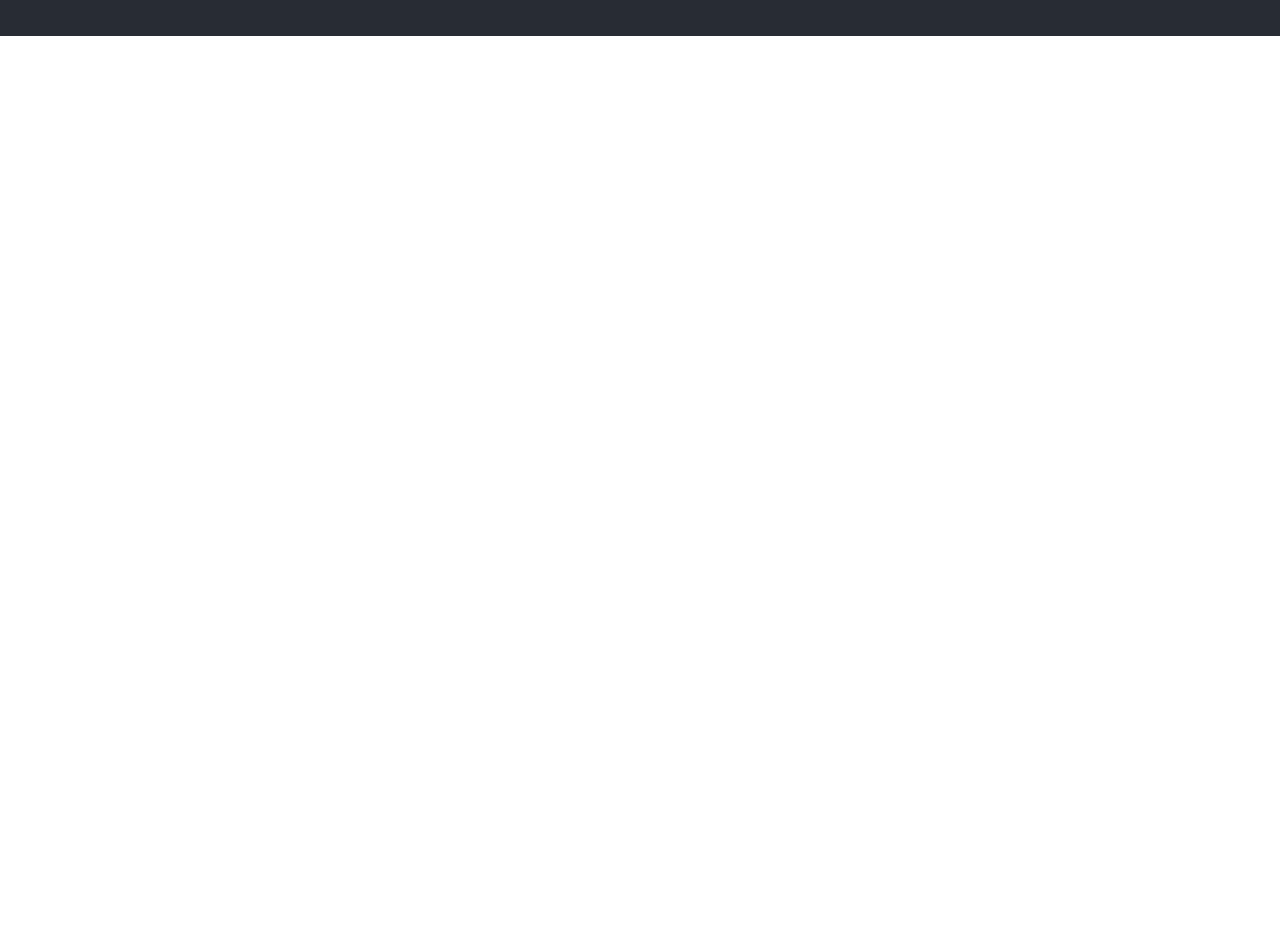
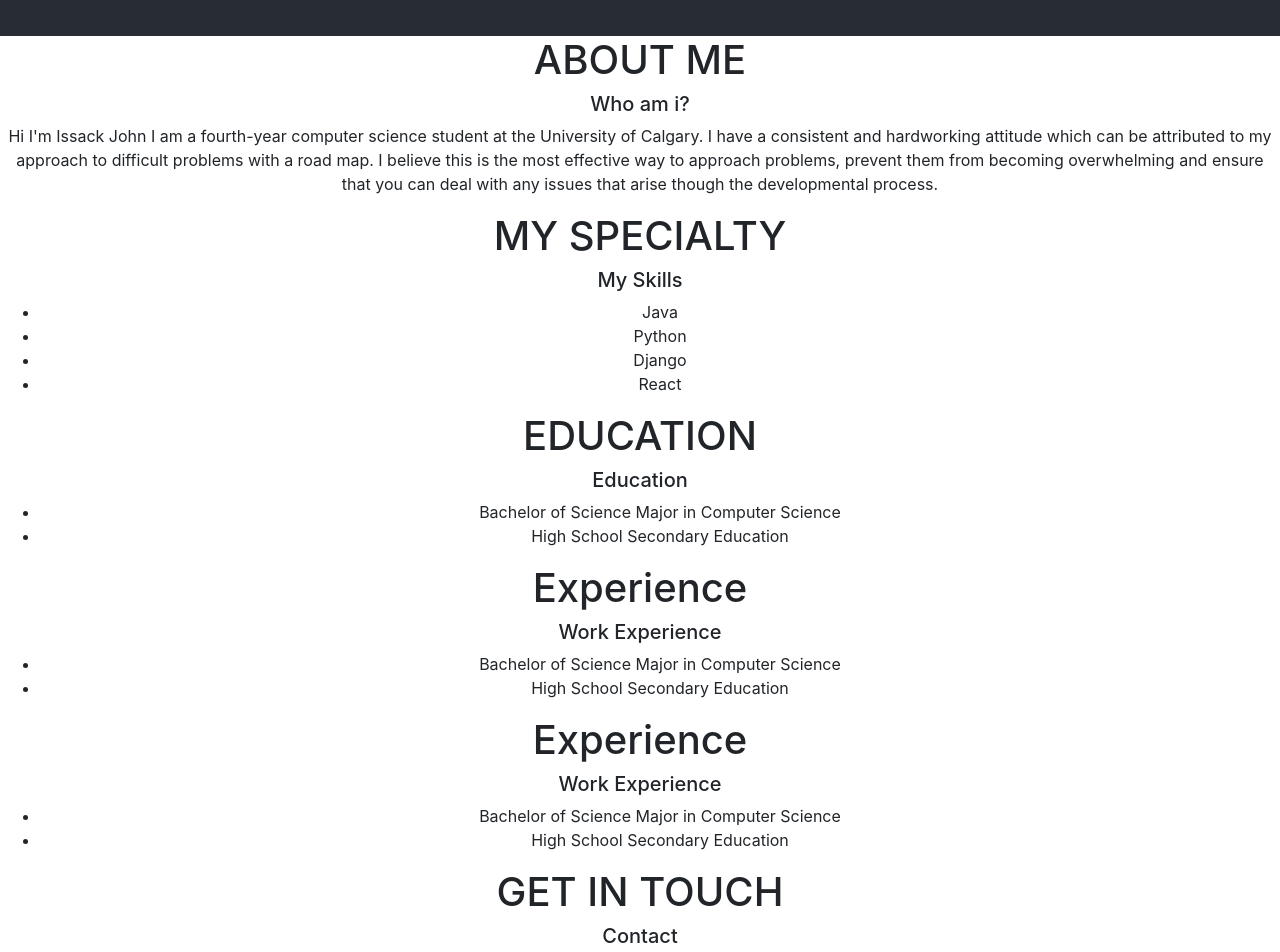
Before and after one commit to issackj1/react-site, a React (Create React App) app: page / in a window 1280 px wide. Shown: the part 820-1772 px from the top of the page. Before the commit the page ends 856 px from the top, so only its background shows below. Built offline with nearby package versions, Linux system fonts and the light colour scheme.

Commit message:
Basic view skeletons

```diff
--- a/src/App.tsx
+++ b/src/App.tsx
@@ -2,6 +2,7 @@ import React from 'react';
 import logo from './logo.svg';
 import './App.css';
 import NarBar from "./components/NavBar";
+import Content from "./components/Content";
 
 function App() {
   return (
@@ -21,6 +22,7 @@ function App() {
           Learning React
         </a>
       </header>
+      <Content/>
     </div>
   );
 }
--- /dev/null
+++ b/src/components/Content.tsx
@@ -0,0 +1,23 @@
+import React from 'react';
+import '../App.css';
+import About from "../views/About";
+import Skills from "../views/Skills";
+import Education from "../views/Education";
+import Experience from "../views/Experience";
+import Extracurricular from "../views/Extracurricular";
+import Contact from "../views/Contact";
+
+function Content() {
+    return (
+        <div>
+            <About/>
+            <Skills/>
+            <Education/>
+            <Experience/>
+            <Extracurricular/>
+            <Contact/>
+        </div>
+    );
+}
+
+export default Content;
--- a/src/components/NavBar.tsx
+++ b/src/components/NavBar.tsx
@@ -10,7 +10,7 @@ function NarBar() {
             <Navbar.Collapse id="basic-navbar-nav">
                 <Nav className="mr-auto">
                     <Nav.Link href="#home">Home</Nav.Link>
-                    <Nav.Link href="#link">Resume</Nav.Link>
+                    <Nav.Link href="#home">About</Nav.Link>
                     <NavDropdown title="Projects" id="basic-nav-dropdown">
                         <NavDropdown.Item href="starterhacks2020">StarterHacks 2020</NavDropdown.Item>
                         <NavDropdown.Item href="shuffl">Shuffl</NavDropdown.Item>
@@ -18,6 +18,12 @@ function NarBar() {
                         <NavDropdown.Divider/>
                         <NavDropdown.Item href="projects">See All</NavDropdown.Item>
                     </NavDropdown>
+                    <Nav.Link href="#home">Skills</Nav.Link>
+                    <Nav.Link href="#home">Education</Nav.Link>
+                    <Nav.Link href="#home">Experience</Nav.Link>
+                    <Nav.Link href="#home">Books Read</Nav.Link>
+                    <Nav.Link href="#home">Contact</Nav.Link>
+                    <Nav.Link href="#link">Resume</Nav.Link>
                 </Nav>
             </Navbar.Collapse>
         </Navbar>
--- /dev/null
+++ b/src/views/About.tsx
@@ -0,0 +1,18 @@
+import React from 'react';
+import '../App.css';
+
+function About() {
+    return (
+        <div>
+            <h1>ABOUT ME</h1>
+            <h5>Who am i?</h5>
+            <p>Hi I'm Issack John I am a fourth-year computer science student at the University of Calgary. I have a
+                consistent and hardworking attitude which can be attributed to my approach to difficult problems with a
+                road map. I believe this is the most effective way to approach problems, prevent them from becoming
+                overwhelming and ensure that you can deal with any issues that arise though the developmental
+                process.</p>
+        </div>
+    );
+};
+
+export default About;
--- /dev/null
+++ b/src/views/Contact.tsx
@@ -0,0 +1,13 @@
+import React from 'react';
+import '../App.css';
+
+function Contact() {
+    return (
+        <div>
+            <h1>GET IN TOUCH</h1>
+            <h5>Contact</h5>
+        </div>
+    );
+};
+
+export default Contact;
--- /dev/null
+++ b/src/views/Education.tsx
@@ -0,0 +1,17 @@
+import React from 'react';
+import '../App.css';
+
+function Education() {
+    return (
+        <div>
+            <h1>EDUCATION</h1>
+            <h5>Education</h5>
+            <ul>
+                <li>Bachelor of Science Major in Computer Science</li>
+                <li>High School Secondary Education</li>
+            </ul>
+        </div>
+    );
+};
+
+export default Education;
--- /dev/null
+++ b/src/views/Experience.tsx
@@ -0,0 +1,17 @@
+import React from 'react';
+import '../App.css';
+
+function Experience() {
+    return (
+        <div>
+            <h1>Experience</h1>
+            <h5>Work Experience</h5>
+            <ul>
+                <li>Bachelor of Science Major in Computer Science</li>
+                <li>High School Secondary Education</li>
+            </ul>
+        </div>
+    );
+};
+
+export default Experience;
--- /dev/null
+++ b/src/views/Extracurricular.tsx
@@ -0,0 +1,17 @@
+import React from 'react';
+import '../App.css';
+
+function Extracurricular() {
+    return (
+        <div>
+            <h1>Experience</h1>
+            <h5>Work Experience</h5>
+            <ul>
+                <li>Bachelor of Science Major in Computer Science</li>
+                <li>High School Secondary Education</li>
+            </ul>
+        </div>
+    );
+};
+
+export default Extracurricular;
--- /dev/null
+++ b/src/views/Skills.tsx
@@ -0,0 +1,19 @@
+import React from 'react';
+import '../App.css';
+
+function Skills() {
+    return (
+        <div>
+            <h1>MY SPECIALTY</h1>
+            <h5>My Skills</h5>
+            <ul>
+                <li>Java</li>
+                <li>Python</li>
+                <li>Django</li>
+                <li>React</li>
+            </ul>
+        </div>
+    );
+};
+
+export default Skills;
```
Also changed, not shown: 1 other file (tests, documents, lock files or other folders).
